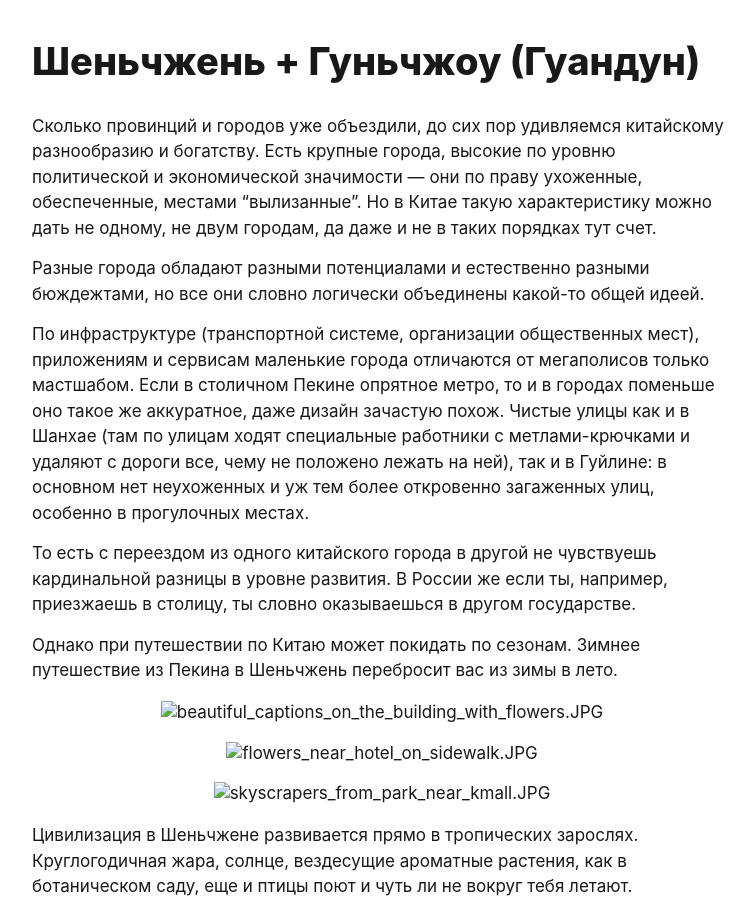
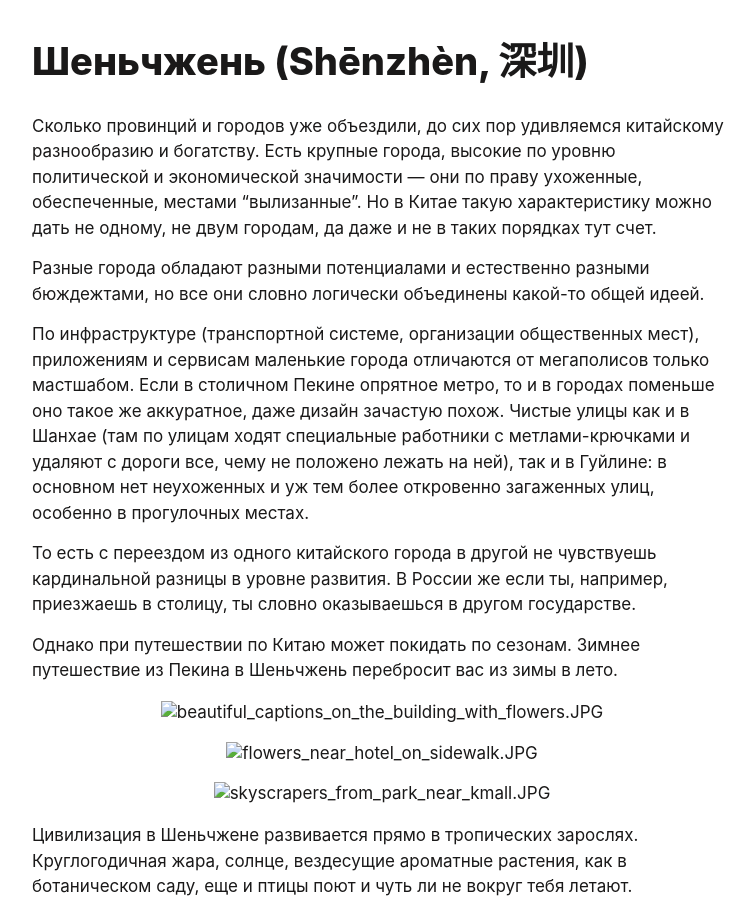
Before and after one commit to yarkivaev/blog, a Jekyll site: the page built from _posts/travel/shenzhen/2024-01-09-shenzhen.md, in a window 1280 px wide and 900 px high. Shown: the whole window, without its empty margins (258-1012 px from the left). Built offline with Jekyll 4.4.1, drawn with Linux system fonts in a browser that asks for light colours; comment, search, counter and statistics services are not loaded.

Commit message:
[text/shenzhen] shenzhen name and date were fixed

```diff
--- a/_posts/travel/shenzhen/2024-11-24-shenzhenguangzhou.md
+++ b/_posts/travel/shenzhen/2024-01-09-shenzhen.md
@@ -1,6 +1,6 @@
 ---
 layout: post
-title: Шеньчжень + Гуньчжоу (Гуандун)
+title: Шеньчжень (Shēnzhèn, 深圳)
 preview: https://storage.yandexcloud.net/yarkivaev-blog/2024/11/24/beautiful_captions_on_the_building_with_flowers.jpg
 description: |
     Сказка по-китайски (особенно для таких гиков, как мы). Солнечный, жаркий, зеленый, ультрасовременный город и по совместительству мировой центр электроники. Здесь можно затариться как всевозможными готовыми устройствами, так и любыми отдельными компонентами. Здесь они (по китайским традициям) представлены в огроменном ассортименте.
```
